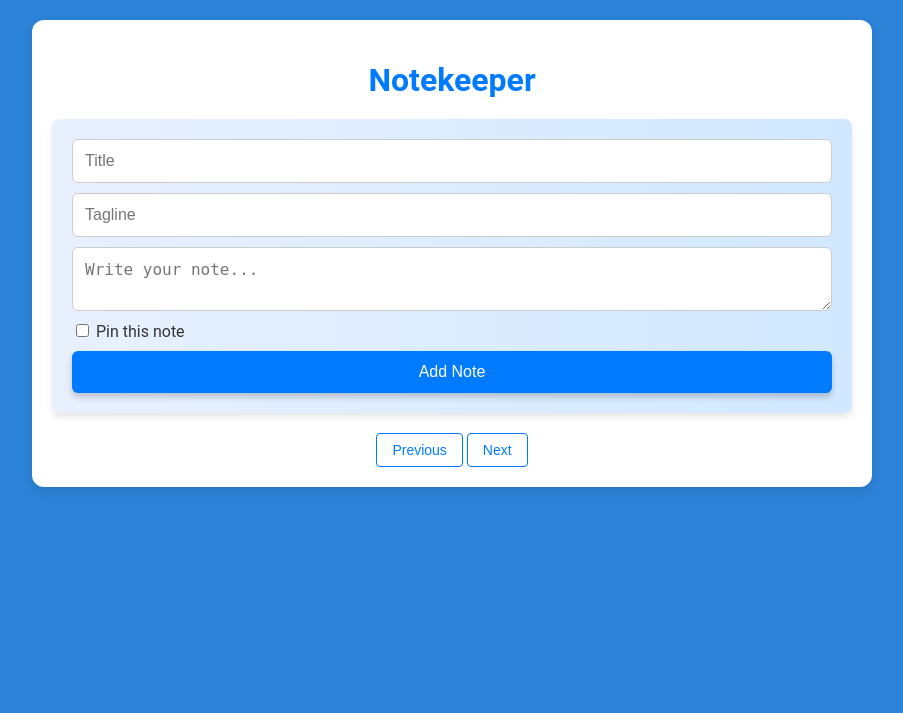
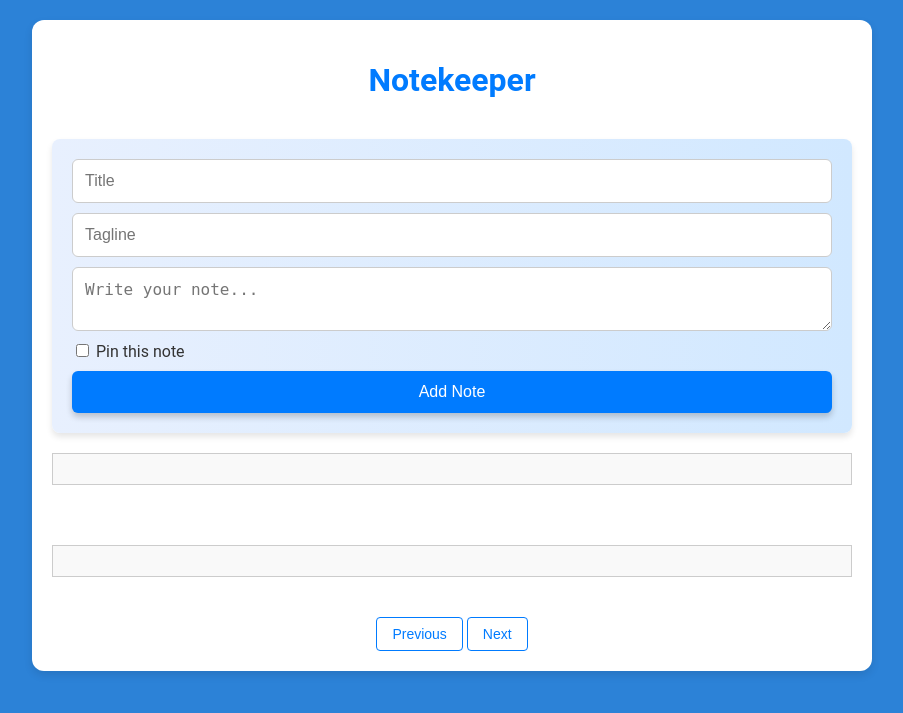
Before and after one commit to karthik-1726/notekeeper, a Flask app: page / in a window 1280 px wide. Shown: the top 713 px of the page, without its empty margins (188-1091 px from the left). Run offline with Flask 3, Linux system fonts and the light colour scheme; data that the repository does not hold is empty; some libraries are stand-ins or nearby versions.

Commit message:
styles.css

```diff
--- a/static/css/styles.css
+++ b/static/css/styles.css
@@ -16,6 +16,9 @@ body {
     border-radius: 12px;
     box-shadow: 0 4px 8px rgba(0, 0, 0, 0.1);
     animation: fadeIn 0.5s ease-in-out;
+    display: flex;
+    flex-direction: column;
+    gap: 20px;
 }
 
 /* Page Title */
@@ -221,3 +224,19 @@ h1 {
 .toast.error {
     background-color: #d9534f;
 }
+
+/* Assuming you have styles.css linked */
+#pinned-notes,
+#unpinned-notes {
+    border: 1px solid #ccc;  /* Optional: Add borders for clarity */
+    padding: 15px;  /* Add padding inside containers */
+    background-color: #f9f9f9; /* Light background */
+}
+
+#pinned-notes {
+    margin-bottom: 20px; /* Space after pinned notes */
+}
+
+#unpinned-notes {
+    margin-top: 20px; /* Space before unpinned notes */
+}
```
